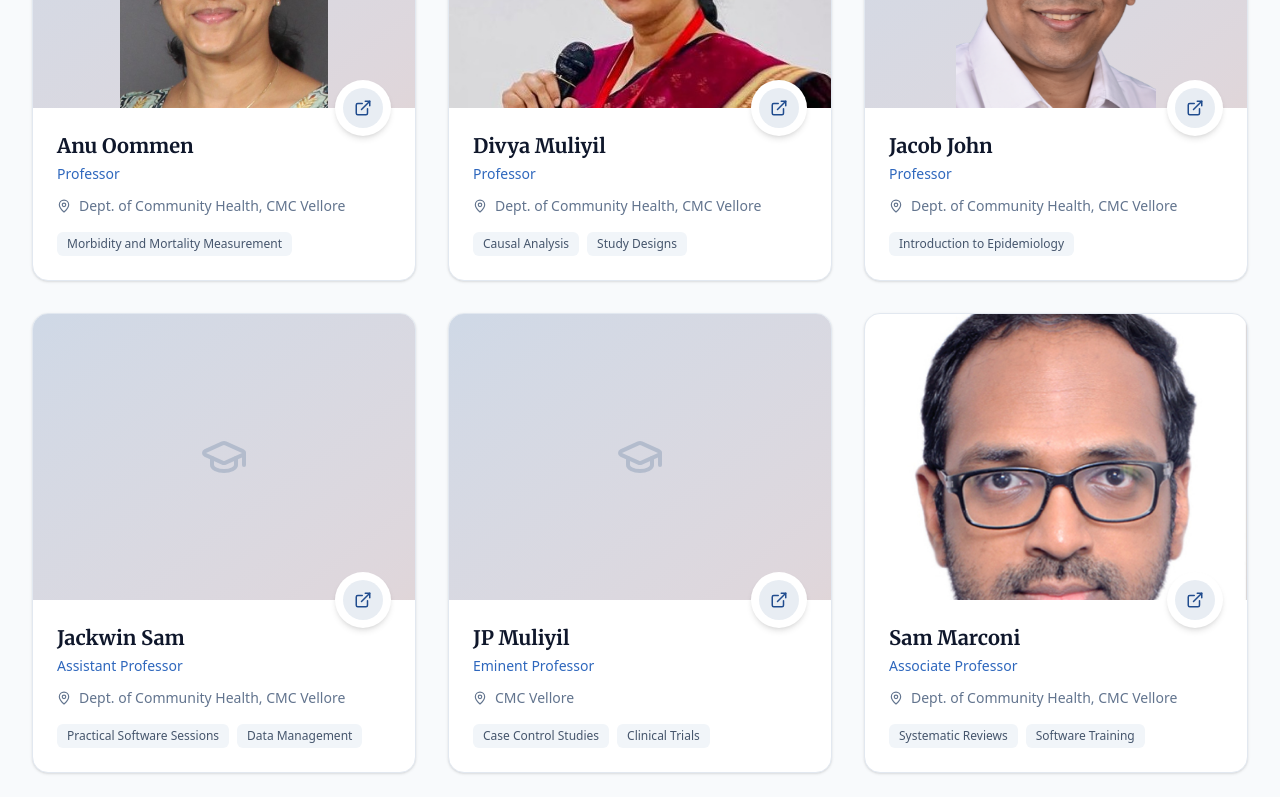
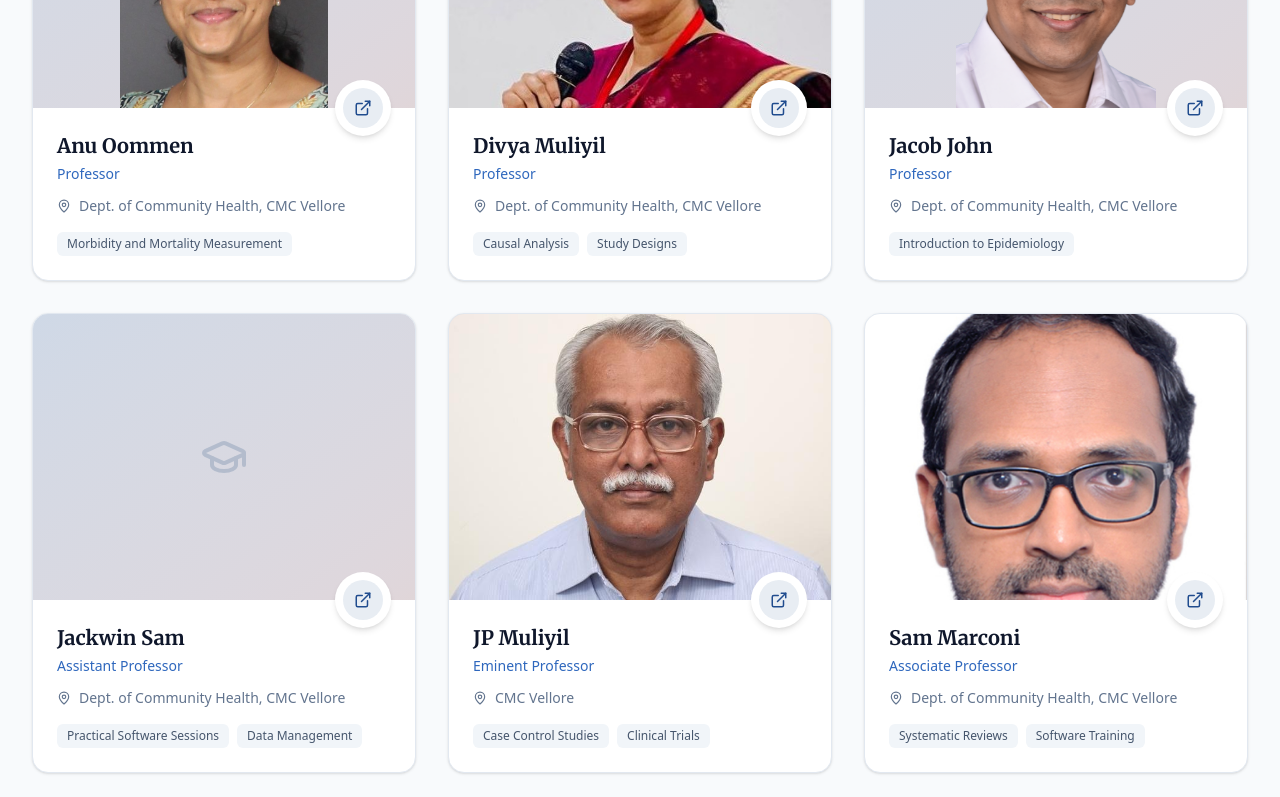
Before and after one commit to jebujohn/cmc-epi-bio-course, a Next.js app: page /faculty in a window 1280 px wide. Shown: the part 517-1314 px from the top of the page. Built offline with nearby package versions, Linux system fonts and the light colour scheme.

Commit message:
Update JP Muliyil photo

```diff
--- a/src/app/faculty/page.tsx
+++ b/src/app/faculty/page.tsx
@@ -63,7 +63,9 @@ const facultyData = [
         affiliation: "CMC Vellore",
         expertise: ["Case Control Studies", "Clinical Trials"],
         bio: "A pioneer in public health in India, JP Muliyil guides participants through rigorous study designs with real-world complexities.",
-        image: null,
+        image: "/faculty/jp_muliyil.jpg",
+        imagePosition: "center 15%",
+        fit: "cover",
         profileUrl: "https://en.wikipedia.org/wiki/Jayaprakash_Muliyil",
         scholarUrl: null,
     },
```
Also changed, not shown: public/faculty/jp_muliyil.jpg (added).
